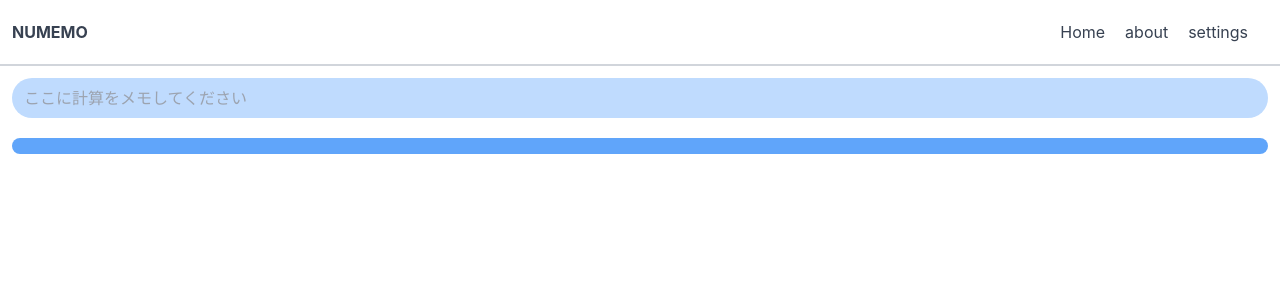
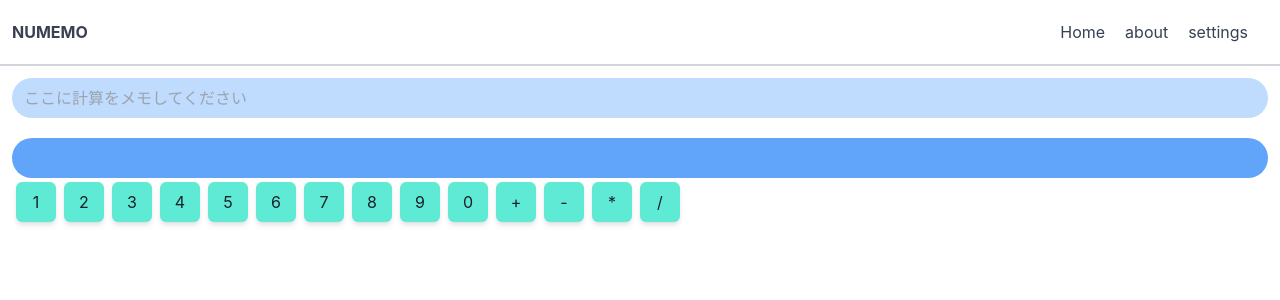
Before and after one commit to akiprogramming/numemo_test, a React (Vite) app: page / in a window 1280 px wide. Shown: the top 300 px of the page. Built offline with nearby package versions, Linux system fonts and the light colour scheme.

Commit message:
簡易キーボード追加

```diff
--- a/src/components/Input.tsx
+++ b/src/components/Input.tsx
@@ -47,6 +47,7 @@ export function Input({ input, handleChange = (e) => {} }: Props) {
   const outputArray = toOutputArray(input);
   const output = toOutput(outputArray);
   const sum = calculate(outputArray);
+
   return (
     <div>
       <input
@@ -56,8 +57,8 @@ export function Input({ input, handleChange = (e) => {} }: Props) {
         value={output}
         onChange={handleChange}
       />
-      <div className="mt-5 w-full rounded-full bg-blue-400 px-3 py-2">
-        {sum}
+      <div className="mt-5 w-full rounded-full bg-blue-400 px-3 py-2 text-gray-700">
+        {sum || "　"}
       </div>
     </div>
   );
--- a/src/components/Keyboard.tsx
+++ b/src/components/Keyboard.tsx
@@ -1,58 +1,35 @@
-import { Button, Grid, GridItem } from "@chakra-ui/react";
+type Props = {
+  handleClickKeyboard: (value: string) => void;
+};
 
-export default function Keyboard() {
+export function Keyboard({ handleClickKeyboard }: Props) {
   return (
-    <>
-      <div className="bg-blue-800 text-center focus:outline-none">aaaaa</div>
-      <Grid
-        templateRows="repeat(2, 1fr)"
-        templateColumns="repeat(5, 1fr)"
-        gap={2}
-        maxWidth={"lg"}
-      >
-        <GridItem className="text-right" w="100%" h="100%" bg="blue.500">
-          <div
-            style={{ width: "100%", height: "100%", background: "yellow" }}
-            onClick={() => alert(1)}
+    <div>
+      {[
+        "1",
+        "2",
+        "3",
+        "4",
+        "5",
+        "6",
+        "7",
+        "8",
+        "9",
+        "0",
+        "+",
+        "-",
+        "*",
+        "/",
+      ].map((v) => {
+        return (
+          <button
+            onClick={() => handleClickKeyboard(v)}
+            className="m-1 h-10 w-10 rounded-md bg-teal-300 shadow-md transition-all active:bg-teal-100 active:shadow-none"
           >
-            1
-          </div>
-        </GridItem>
-        <GridItem className="text-right" w="100%" h="10" bg="blue.500" />
-        <GridItem w="100%" h="10" bg="blue.500" />
-        <GridItem w="100%" h="10" bg="blue.500" />
-        <GridItem w="100%" h="10" bg="blue.500" />
-        <GridItem w="100%" h="10" bg="blue.500" />
-        <GridItem w="100%" h="10" bg="blue.500" />
-        <GridItem w="100%" h="10" bg="blue.500" />
-        <GridItem w="100%" h="10" bg="blue.500" />
-        <GridItem w="100%" h="10" bg="blue.500" />
-        <GridItem w="100%" h="10" bg="blue.500" />
-        <GridItem w="100%" h="10" bg="blue.500" />
-        <GridItem w="100%" h="10" bg="blue.500" />
-        <GridItem w="100%" h="10" bg="blue.500" />
-        <GridItem w="100%" h="10" bg="blue.500" />
-        <GridItem w="100%" h="10" bg="blue.500" />
-        <GridItem w="100%" h="10" bg="blue.500" />
-        <GridItem w="100%" h="10" bg="blue.500" />
-        <GridItem w="100%" h="10" bg="blue.500" />
-        <GridItem w="100%" h="10" bg="blue.500" />
-        <GridItem w="100%" h="10" bg="blue.500" />
-        <GridItem w="100%" h="10" bg="blue.500" />
-        <GridItem w="100%" h="10" bg="blue.500" />
-        <GridItem w="100%" h="10" bg="blue.500" />
-        <GridItem w="100%" h="10" bg="blue.500" />
-        <GridItem w="100%" h="10" bg="blue.500" />
-        <GridItem w="100%" h="10" bg="blue.500" />
-        <GridItem w="100%" h="10" bg="blue.500" />
-        <GridItem w="100%" h="10" bg="blue.500" />
-        <GridItem w="100%" h="10" bg="blue.500" />
-        <GridItem w="100%" h="10" bg="blue.500" />
-        <GridItem w="100%" h="10" bg="blue.500" />
-        <GridItem w="100%" h="10" bg="blue.500" />
-        <GridItem w="100%" h="10" bg="blue.500" />
-        <GridItem w="100%" h="10" bg="blue.500" />
-      </Grid>
-    </>
+            {v}
+          </button>
+        );
+      })}
+    </div>
   );
 }
--- /dev/null
+++ b/src/components/KeyboardChakra.tsx
@@ -0,0 +1,58 @@
+import { Button, Grid, GridItem } from "@chakra-ui/react";
+
+export default function Keyboard() {
+  return (
+    <>
+      <div className="bg-blue-800 text-center focus:outline-none">aaaaa</div>
+      <Grid
+        templateRows="repeat(2, 1fr)"
+        templateColumns="repeat(5, 1fr)"
+        gap={2}
+        maxWidth={"lg"}
+      >
+        <GridItem className="text-right" w="100%" h="100%" bg="blue.500">
+          <div
+            style={{ width: "100%", height: "100%", background: "yellow" }}
+            onClick={() => alert(1)}
+          >
+            1
+          </div>
+        </GridItem>
+        <GridItem className="text-right" w="100%" h="10" bg="blue.500" />
+        <GridItem w="100%" h="10" bg="blue.500" />
+        <GridItem w="100%" h="10" bg="blue.500" />
+        <GridItem w="100%" h="10" bg="blue.500" />
+        <GridItem w="100%" h="10" bg="blue.500" />
+        <GridItem w="100%" h="10" bg="blue.500" />
+        <GridItem w="100%" h="10" bg="blue.500" />
+        <GridItem w="100%" h="10" bg="blue.500" />
+        <GridItem w="100%" h="10" bg="blue.500" />
+        <GridItem w="100%" h="10" bg="blue.500" />
+        <GridItem w="100%" h="10" bg="blue.500" />
+        <GridItem w="100%" h="10" bg="blue.500" />
+        <GridItem w="100%" h="10" bg="blue.500" />
+        <GridItem w="100%" h="10" bg="blue.500" />
+        <GridItem w="100%" h="10" bg="blue.500" />
+        <GridItem w="100%" h="10" bg="blue.500" />
+        <GridItem w="100%" h="10" bg="blue.500" />
+        <GridItem w="100%" h="10" bg="blue.500" />
+        <GridItem w="100%" h="10" bg="blue.500" />
+        <GridItem w="100%" h="10" bg="blue.500" />
+        <GridItem w="100%" h="10" bg="blue.500" />
+        <GridItem w="100%" h="10" bg="blue.500" />
+        <GridItem w="100%" h="10" bg="blue.500" />
+        <GridItem w="100%" h="10" bg="blue.500" />
+        <GridItem w="100%" h="10" bg="blue.500" />
+        <GridItem w="100%" h="10" bg="blue.500" />
+        <GridItem w="100%" h="10" bg="blue.500" />
+        <GridItem w="100%" h="10" bg="blue.500" />
+        <GridItem w="100%" h="10" bg="blue.500" />
+        <GridItem w="100%" h="10" bg="blue.500" />
+        <GridItem w="100%" h="10" bg="blue.500" />
+        <GridItem w="100%" h="10" bg="blue.500" />
+        <GridItem w="100%" h="10" bg="blue.500" />
+        <GridItem w="100%" h="10" bg="blue.500" />
+      </Grid>
+    </>
+  );
+}
--- a/src/components/NumberMemo.tsx
+++ b/src/components/NumberMemo.tsx
@@ -8,8 +8,8 @@ import {
   NumberDecrementStepper,
   Text,
 } from "@chakra-ui/react";
-import Keyboard from "./Keyboard";
-import { Input } from "components/Input";
+import { Input as InputAndOutput } from "components/Input";
+import { Keyboard } from "components/Keyboard";
 
 function NumberMemo() {
   const [num1, setNum1] = useState(3);
@@ -18,9 +18,11 @@ function NumberMemo() {
 
   let input = "";
   const handleChange = (e: ChangeEvent<HTMLInputElement>) => {
-    console.dir(e.target);
-    console.dir(e.target.value);
     setInput1(e.target.value);
+  };
+
+  const handleClickKeyboard = (value: string) => {
+    setInput1(input1 + value);
   };
 
   return (
@@ -68,8 +70,8 @@ function NumberMemo() {
           {num1 + num2}
         </Text>
       </Center> */}
-      <Input input={input1} handleChange={handleChange} />
-      {/* <Keyboard /> */}
+      <InputAndOutput input={input1} handleChange={handleChange} />
+      <Keyboard handleClickKeyboard={handleClickKeyboard} />
     </>
   );
 }
```
